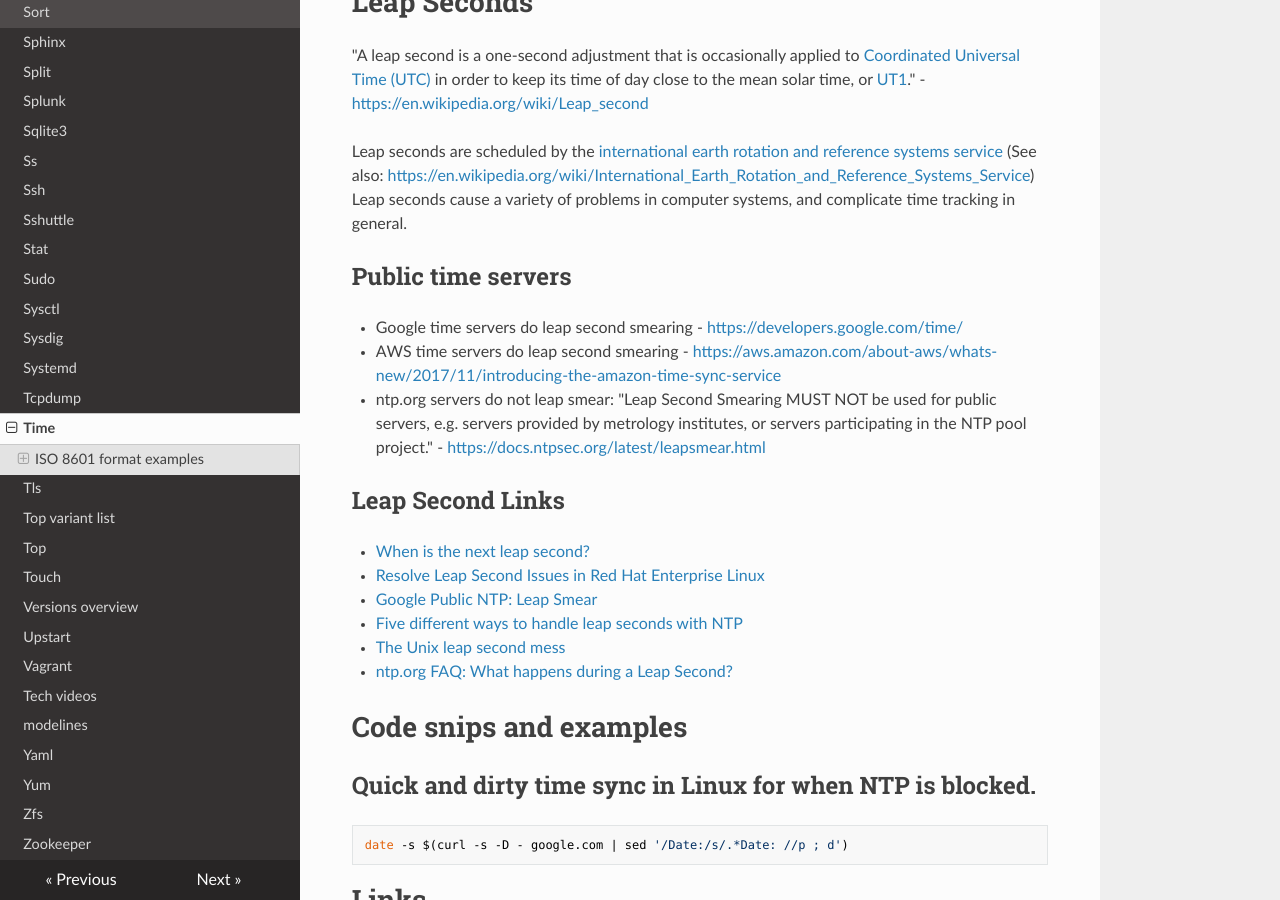
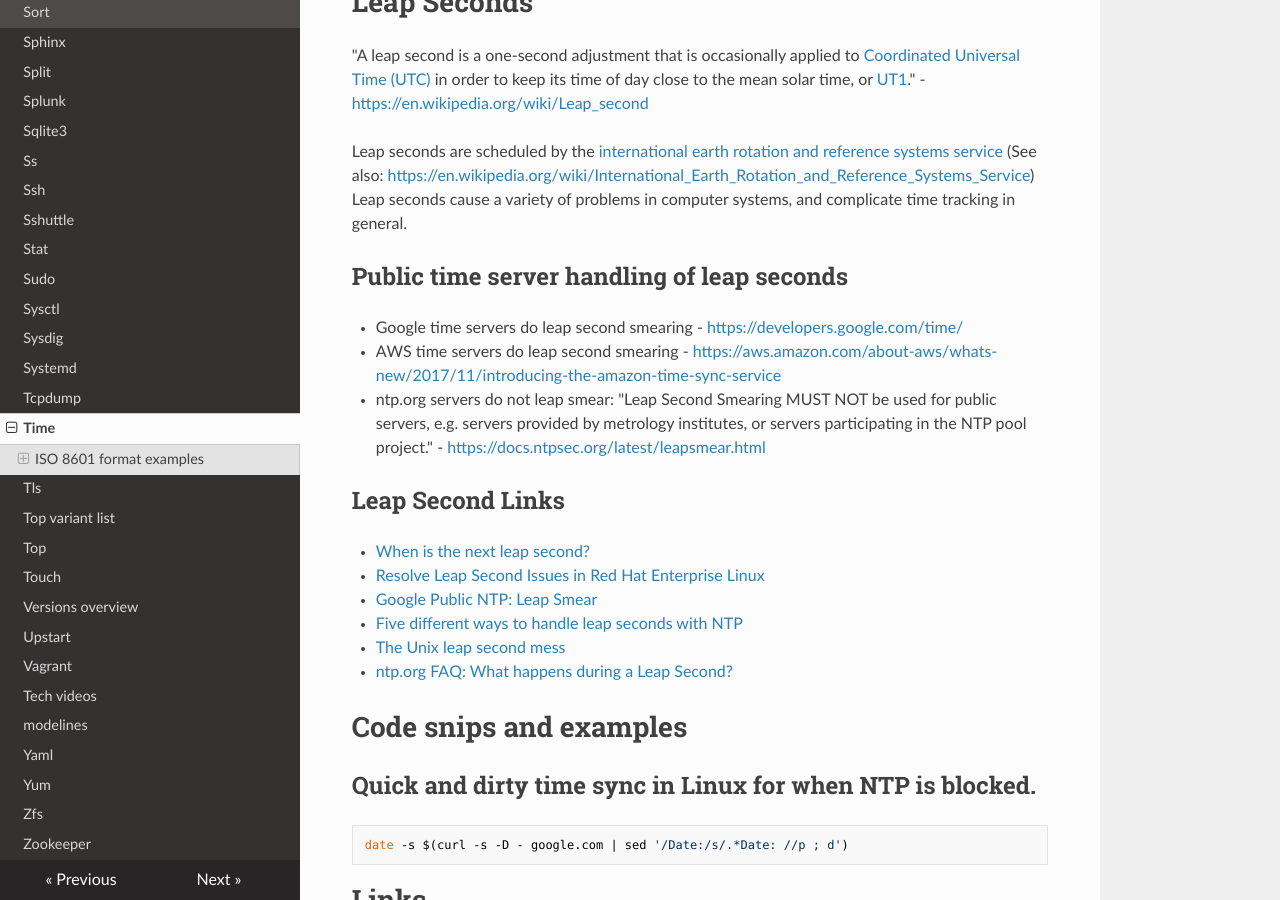
Before and after one commit to lando-cal/tech-notes, an MkDocs documentation site: the page built from docs/time.md, in a window 1280 px wide and 900 px high, scrolled down 2020 px. Built offline with MkDocs 1.6.1, drawn with Linux system fonts in a browser that asks for light colours; nearby versions of some CDN libraries.

Commit message:
Clarify heading

```diff
--- a/docs/time.md
+++ b/docs/time.md
@@ -83,7 +83,7 @@ RFC 3339 is considered a profile of ISO 8601\. It defines a profile of ISO 8601
 
 Leap seconds are scheduled by the [international earth rotation and reference systems service](https://www.iers.org) (See also: <https://en.wikipedia.org/wiki/International_Earth_Rotation_and_Reference_Systems_Service>) Leap seconds cause a variety of problems in computer systems, and complicate time tracking in general.
 
-## Public time servers
+## Public time server handling of leap seconds
 
 - Google time servers do leap second smearing - <https://developers.google.com/time/>
 - AWS time servers do leap second smearing - <https://aws.amazon.com/about-aws/whats-new/2017/11/introducing-the-amazon-time-sync-service>
```
